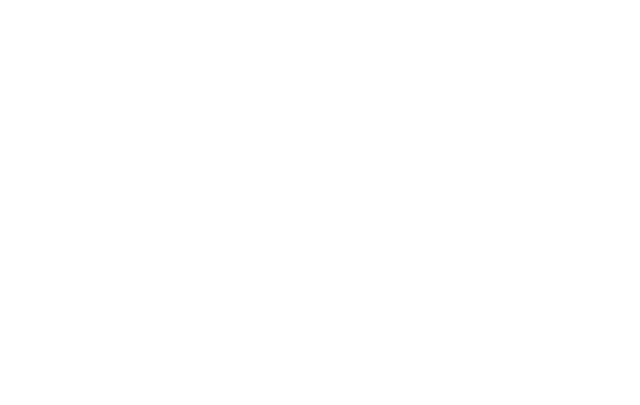
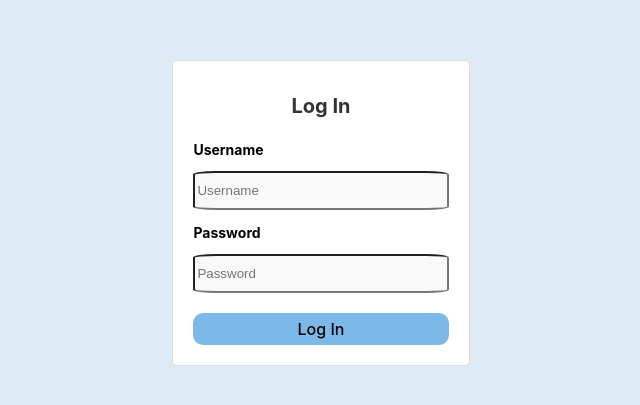
Before and after one commit to marticodes/SNS, a React (Vite) app: page /login in a window 1280 px wide. Before the commit this address had no page. Shown: the part 187-592 px from the top of the page, without its empty margins (319-959 px from the left). Built offline with nearby package versions, Linux system fonts and the light colour scheme.

Commit message:
working login

```diff
--- a/src/App.jsx
+++ b/src/App.jsx
@@ -5,6 +5,7 @@ import NCPage from "./pages/NC-Main"; // case 2
 import NFPage from "./pages/NF-Main";  // case 1
 import UserPage from "./pages/UserPage";
 import ChatPage from "./pages/ChatPage";
+import LogIn from "./pages/LogIn";
 
 const App = () => {
   const handleClick = (caseNumber) => {
@@ -43,7 +44,8 @@ const App = () => {
           <Route path="/case/3" element={<CFPage />} />
           <Route path="/case/4" element={<CGPage />} />
           <Route path="/user" element={<UserPage />} />
-          <Route path="/dms" element={<ChatPage />} />
+          <Route path="/dms" element={<ChatPage />} />+
+          <Route path="/login" element={<LogIn />} />
         </Routes>
       </div>
     </Router>
--- a/src/pages/LogIn.jsx
+++ b/src/pages/LogIn.jsx
@@ -1,4 +1,7 @@
 import { useState } from "react";
+import { useNavigate } from "react-router-dom";
+
+const selectedCase = localStorage.getItem("selectedCase");
 
 function LogIn() {
     const initialValues = {
@@ -8,6 +11,9 @@ function LogIn() {
     const [formValues, setFormValues] = useState(initialValues);
     const [formErrors, setFormErrors] = useState({});
     const [isSubmit, setIsSubmit] = useState(false);
+    const [loginResult, setLoginResult] = useState(""); // State to store login result
+
+    const navigate = useNavigate();
 
     const handleChange = (e) => {
         const { name, value } = e.target;
@@ -25,12 +31,32 @@ function LogIn() {
         return errors;
     };
 
-    const handleSubmit = (e) => {
+    const handleSubmit = async (e) => {
         e.preventDefault();
         const errors = validate(formValues);
         setFormErrors(errors);
+
         if (Object.keys(errors).length === 0) {
             setIsSubmit(true);
+            try {
+                const response = await fetch(
+                    `http://localhost:3001/api/user/${formValues.username}/${formValues.password}`
+                );
+                if (response.ok) {
+                    const data = await response.json();
+                    if (data) {
+                        localStorage.setItem("userID", data);
+                        navigate(`/case/${selectedCase || 3}`);
+                        setLoginResult(`Welcome user ${data}`); // Handle success
+                    } else {
+                        setLoginResult("Invalid credentials."); // Handle failure
+                    }
+                } else {
+                    setLoginResult("An error occurred while logging in."); // Handle server error
+                }
+            } catch (error) {
+                setLoginResult(`Error: ${error.message}`); // Handle network error
+            }
         } else {
             setIsSubmit(false);
         }
@@ -150,6 +176,7 @@ function LogIn() {
                         <button type="submit" className="fluid ui button blue">
                             Log In
                         </button>
+                        {loginResult && <p>{loginResult}</p>}
                     </div>
                 </form>
             </div>
```
